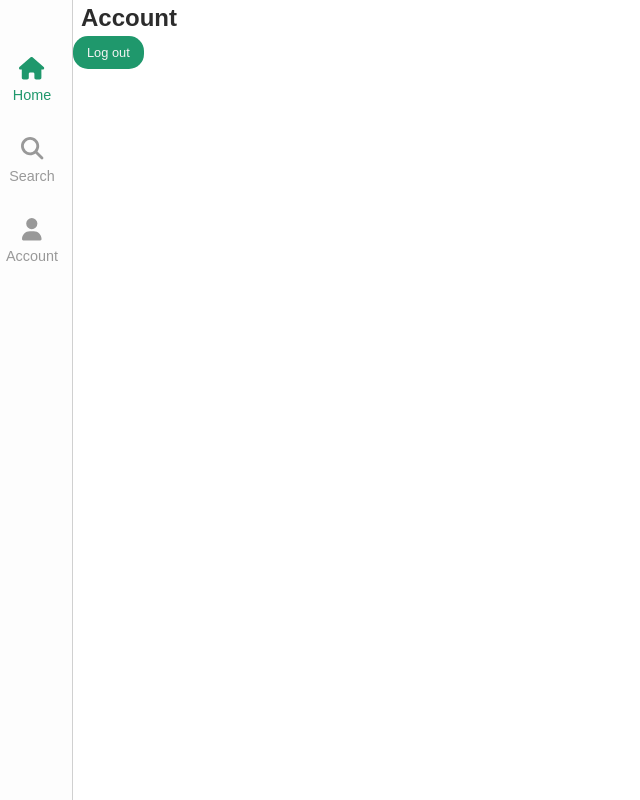
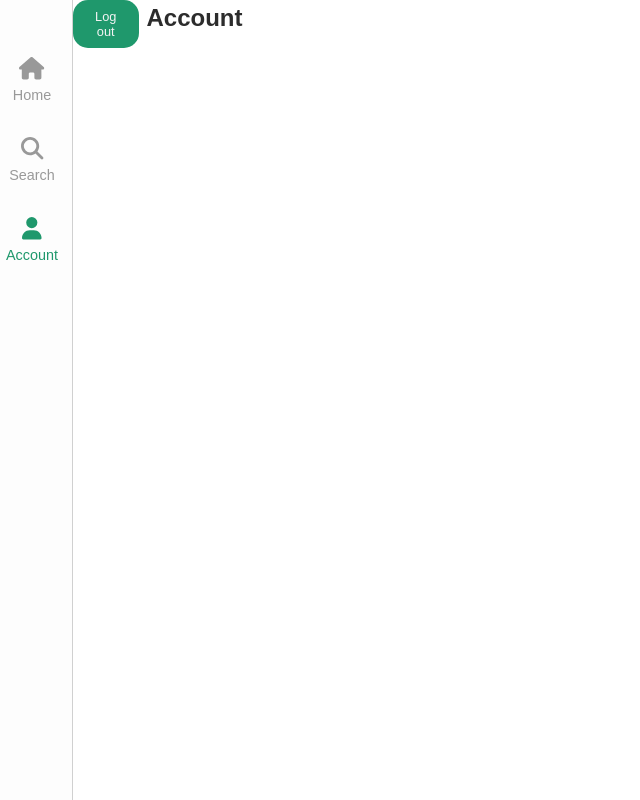
Before and after one commit to Hack-Weekly/magenta-tiger-chat-app, a Next.js app in the folder apps/web/: page /account in a window 1280 px wide. Shown: the whole page, without its empty margins (0-640 px from the left). Built offline with nearby package versions, Linux system fonts and the light colour scheme.

Commit message:
added comments, styling for btn, fixes

```diff
--- a/apps/web/pages/account/index.tsx
+++ b/apps/web/pages/account/index.tsx
@@ -1,36 +1,26 @@
-import Head from "next/head";
+import Head from 'next/head';
 
-import dynamic from "next/dynamic";
+import dynamic from 'next/dynamic';
 
-import styled from "styled-components";
-import { Button, Header } from "ui";
-import { useAuth } from "../../context/AuthContext";
+import styled from 'styled-components';
+import { Button, Header } from 'ui';
+import { useAuth } from '../../context/AuthContext';
 
 export default function Web() {
-  const DynamicLayout = dynamic(() => import("../../components/Layout"), {
+  const DynamicLayout = dynamic(() => import('../../components/Layout'), {
     ssr: false,
   });
 
   const { user, logout } = useAuth();
 
-  const AccountPageWrapper = styled.div`
-    display: flex;
-    flex-direction: column;
-    align-items: flex-start;
-    justify-content: center;
-  `;
-
   return (
-    <>
+    <DynamicLayout>
       <Head>
         <title>Account</title>
       </Head>
-      <DynamicLayout>
-        <AccountPageWrapper>
-          <Header title="Account" />
-          <Button onClick={logout} text="Log out" size="small" />
-        </AccountPageWrapper>
-      </DynamicLayout>
-    </>
+      {/* Put here already styled Account page component & remove Header with Button! */}
+      <Header title="Account" />
+      <Button onClick={logout} text="Log out" size="small" />
+    </DynamicLayout>
   );
 }
--- a/apps/web/pages/index.tsx
+++ b/apps/web/pages/index.tsx
@@ -1,9 +1,8 @@
 import dynamic from 'next/dynamic';
-import Chat from '../components/Chat';
-import Register from '../components/Registration';
 import { useAuth } from '../context/AuthContext';
-import { Header } from 'ui';
+import { Button, Header } from 'ui';
 import Head from 'next/head';
+import { faHouse } from '@fortawesome/free-solid-svg-icons';
 
 export default function Web() {
   const { user } = useAuth();
@@ -17,6 +16,7 @@ export default function Web() {
       <Head>
         <title>Home</title>
       </Head>
+      {/* Put here already styled Home page component & remove Header! */}
       <Header variant="welcome" userName={user ? user?.username : 'Guest'} />
     </DynamicLayout>
   );
--- a/apps/web/pages/login/index.tsx
+++ b/apps/web/pages/login/index.tsx
@@ -21,6 +21,7 @@ export default function Web() {
         <title>Log in</title>
       </Head>
       <LoginPageWrapper>
+        {/* Put here already styled Login page component!*/}
         <Login />
       </LoginPageWrapper>
     </>
--- a/apps/web/pages/search/index.tsx
+++ b/apps/web/pages/search/index.tsx
@@ -14,6 +14,7 @@ export default function Web() {
         <title>Search</title>
       </Head>
       <DynamicLayout>
+        {/* Put here already styled Search page component & remove Header! */}
         <Header title="Search" description="Search by username or email" />
       </DynamicLayout>
     </>
--- a/packages/ui/components/Button.tsx
+++ b/packages/ui/components/Button.tsx
@@ -8,17 +8,71 @@ import {
 const StyledButton = styled.button<StyledButtonProps>`
   display: inline-flex;
   flex-direction: column;
-  gap: 8px;
+  gap: 0.5rem;
   align-items: center;
   border-radius: 15px;
-  padding: 9px 14px;
+  padding: 0.55rem 0.86rem;
   font-family: 'Poppins', sans-serif;
   font-weight: 500;
   cursor: pointer;
+  transition: 0.2s;
+
   ${({ variant, active, danger, disabled, size }) =>
     css`
-      background-color: ${(disabled === true && variant === 'primary') ||
-      variant === 'dim'
+      &:hover,
+      &:focus-visible {
+        color: ${(variant === 'navIcon' || variant === 'icon') && !active
+          ? 'var(--btn-icon-hover)'
+          : (variant === 'navIcon' || variant === 'icon') && active
+          ? 'var(--btn-icon-hover-active)'
+          : variant === 'primary' && !danger
+          ? 'var(--btn-primary-text)'
+          : variant === 'dim' && !danger
+          ? 'var(--btn-disabled-text)'
+          : danger === true
+          ? 'var(--btn-danger-hover)'
+          : 'var(--btn-disabled-text)'};
+        background-color: ${variant === 'primary' && !danger
+          ? 'var(--btn-primary-hover)'
+          : variant === 'dim' && !danger
+          ? 'var(--btn-dim-hover)'
+          : danger === true || variant === 'icon' || variant === 'navIcon'
+          ? 'transparent'
+          : ''};
+        border: ${variant === 'icon'
+          ? 'none'
+          : danger === true
+          ? '2px solid var(--btn-danger-hover)'
+          : 'none'};
+      }
+
+      &:active {
+        color: ${(variant === 'navIcon' || variant === 'icon') && !active
+          ? 'var(--btn-icon-active)'
+          : (variant === 'navIcon' || variant === 'icon') && active
+          ? 'var(--btn-icon-active)'
+          : variant === 'primary'
+          ? 'var(--btn-primary-text)'
+          : variant === 'dim' && !danger
+          ? 'var(--btn-disabled-text)'
+          : danger === true
+          ? 'var(--btn-danger)'
+          : 'var(--btn-disabled-text)'};
+        background-color: ${variant === 'primary'
+          ? 'var(--btn-primary-active)'
+          : variant === 'dim' && !danger
+          ? 'var(--btn-dim)'
+          : danger === true || variant === 'icon' || variant === 'navIcon'
+          ? 'transparent'
+          : ''};
+        border: ${variant === 'icon'
+          ? 'none'
+          : danger === true
+          ? '2px solid var(--btn-danger)'
+          : 'none'};
+      }
+
+      background-color: ${disabled === true && variant === 'primary'
         ? 'var(--btn-disabled)'
         : danger === true || variant === 'icon' || variant === 'navIcon'
         ? 'transparent'
@@ -30,7 +84,7 @@ const StyledButton = styled.button<StyledButtonProps>`
       border: ${variant === 'icon'
         ? 'none'
         : danger === true
-        ? '1px solid var(--btn-danger)'
+        ? '2px solid var(--btn-danger)'
         : 'none'};
       color: ${disabled === true
         ? 'var(--btn-disabled-text)'
@@ -39,21 +93,22 @@ const StyledButton = styled.button<StyledButtonProps>`
         : variant === 'primary'
         ? 'var(--btn-primary-text)'
         : variant === 'icon' && active === true
-        ? 'var(--btn-icon-active)'
+        ? 'var(--btn-primary)'
         : variant === 'icon'
         ? 'var(--btn-icon)'
         : variant === 'navIcon' && active === true
-        ? 'var(--btn-icon-active)'
+        ? 'var(--btn-primary)'
         : 'var(--btn-icon)'};
       font-size: ${size === 'small'
         ? '0.8rem'
         : size === 'middle'
         ? '1.4rem'
         : '2rem'};
+
       span {
         ${variant === 'navIcon' && `font-size: .9rem`}
       }
-    `}
+    `};
 `;
 
 function Button({
@@ -66,10 +121,6 @@ function Button({
   active,
   onClick,
 }: ButtonProps) {
-  const handleClick = (e: MouseEvent) => {
-    onClick?.(e);
-  };
-
   return (
     <StyledButton
       variant={variant}
@@ -77,10 +128,10 @@ function Button({
       disabled={disabled}
       active={active}
       size={size}
-      onClick={handleClick}
+      onClick={onClick}
     >
       {icon && <FontAwesomeIcon icon={icon} />}
-      <span>{text}</span>
+      {text && <span>{text}</span>}
     </StyledButton>
   );
 }
--- a/packages/ui/components/Nav.tsx
+++ b/packages/ui/components/Nav.tsx
@@ -1,5 +1,4 @@
 import styled from 'styled-components';
-import Link from 'next/link';
 import { NavPages } from '../../types/src/styled-components/nav.types';
 import { faHouse, faSearch, faUser } from '@fortawesome/free-solid-svg-icons';
 import { useEffect, useState } from 'react';
@@ -41,9 +40,9 @@ const Navbar = () => {
   const router = useRouter();
 
   useEffect(() => {
-    if (path == 'search') {
+    if (path == '/search') {
       setActivePage('search');
-    } else if (path == 'account') {
+    } else if (path == '/account') {
       setActivePage('account');
     } else {
       setActivePage('home');
--- a/packages/ui/components/global-styles/GlobalStyle.tsx
+++ b/packages/ui/components/global-styles/GlobalStyle.tsx
@@ -1,15 +1,20 @@
 // globalStyles.js
-import { createGlobalStyle } from "styled-components";
+import { createGlobalStyle } from 'styled-components';
 
 const GlobalStyle = createGlobalStyle`
   :root {
     --btn-primary: #1F986C;
+    --btn-primary-hover: #24af7c;
+    --btn-primary-active: #1c865f;
     --btn-primary-text: #F3F3F3;
-    --btn-dim: #E2FFF5;
+    --btn-dim: #eeeeee;
+    --btn-dim-hover: #dfdfdf;
     --btn-danger: #E42222;
+    --btn-danger-hover: #fc3939;
     --btn-icon: #999999;
-    --btn-icon-active: #1F986C;
-    --btn-nav_icon: #252525;
+    --btn-icon-active: #1c855e;
+    --btn-icon-hover: #1F986C;
+    --btn-icon-hover-active: #24af7c;
     --btn-disabled: #e0e0e0;
     --btn-disabled-text: #575757;
   }
@@ -22,6 +27,23 @@ const GlobalStyle = createGlobalStyle`
     -webkit-box-sizing: border-box; /* Safari/Chrome, other WebKit */
     -moz-box-sizing: border-box;    /* Firefox, other Gecko */
     box-sizing: border-box;         /* Opera/IE 8+ */
+
+    *:focus:not(:focus-visible) {
+      outline: none;
+
+    }
+    *:focus-visible {
+      outline: 2px solid #25c087b9; border-radius: 15px;
+      outline-offset: .1rem;
+    }
+
+    *::-moz-selection { /* Code for Firefox */
+      background: #15b67b50;
+   }
+
+    *::selection {
+     background: #15b67b50;
+    }
   }
 `;
 
```
Also changed, not shown: apps/web/pages/register/index.tsx (+2 -13 lines), packages/types/src/styled-components/button.types.ts (+7 -5 lines).
